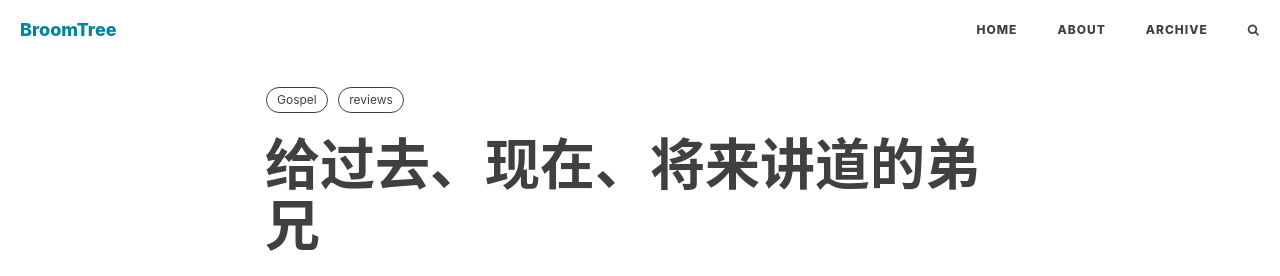
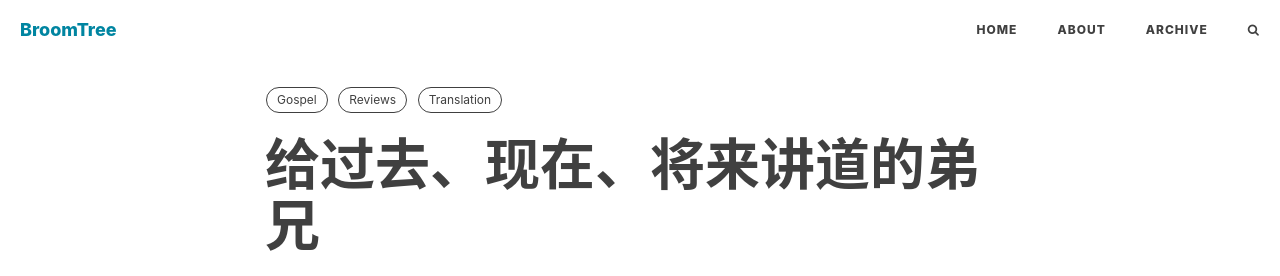
Before and after one commit to ooigooig/daily_blog, a Jekyll site: the page built from _posts/2022-05-12-harrison-perkins.md, in a window 1280 px wide. Shown: the top 276 px of the page. Built offline with Jekyll 4.4.1, drawn with Linux system fonts in a browser that asks for light colours; nearby versions of some CDN libraries; comment, search, counter and statistics services are not loaded.

Commit message:
hp update

```diff
--- a/_posts/2022-05-12-harrison-perkins.md
+++ b/_posts/2022-05-12-harrison-perkins.md
@@ -6,8 +6,8 @@ header-style: text
 catalog: true
 tags:
     - Gospel
-    - reviews
-    -
+    - Reviews
+    - Translation
 ---
 
 帮助会众定睛基督，而不是他们感觉如何；帮助他们看见祂的荣美，而不是质疑他们思想祂的荣美到了何等完全的程度；鼓励他们把基督丰丰富富藏在心里，兴旺灵命。——Harrison Perkins
```
